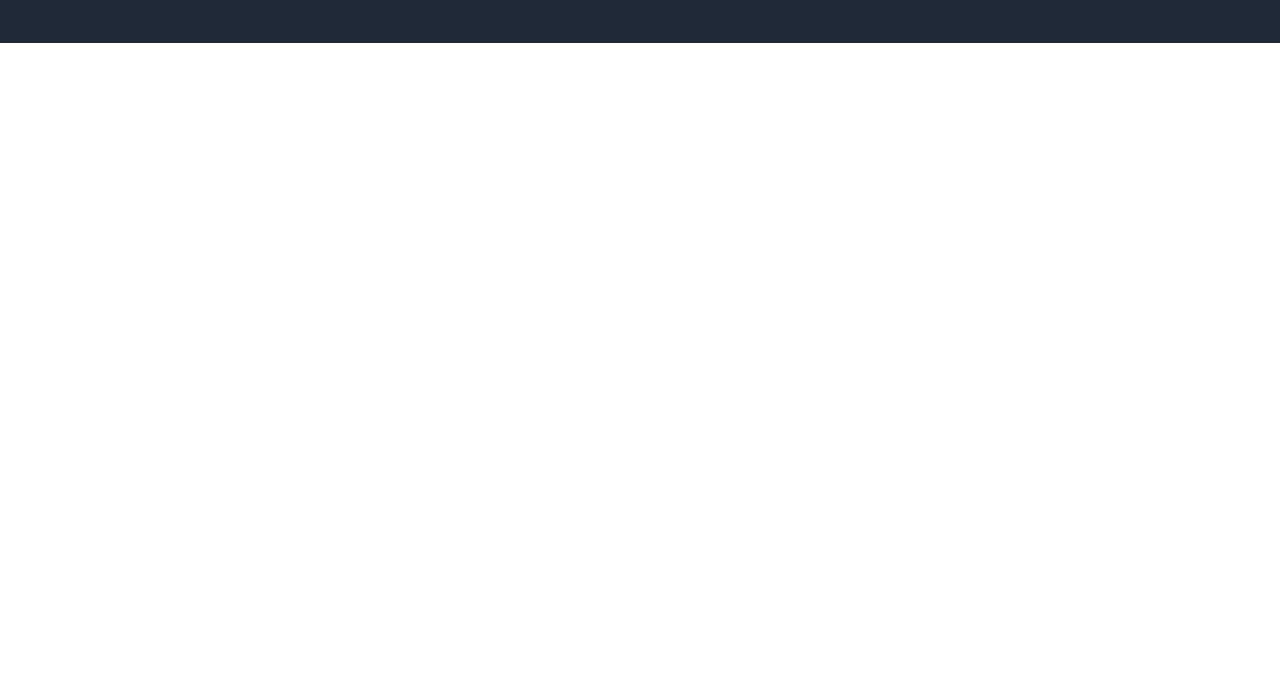
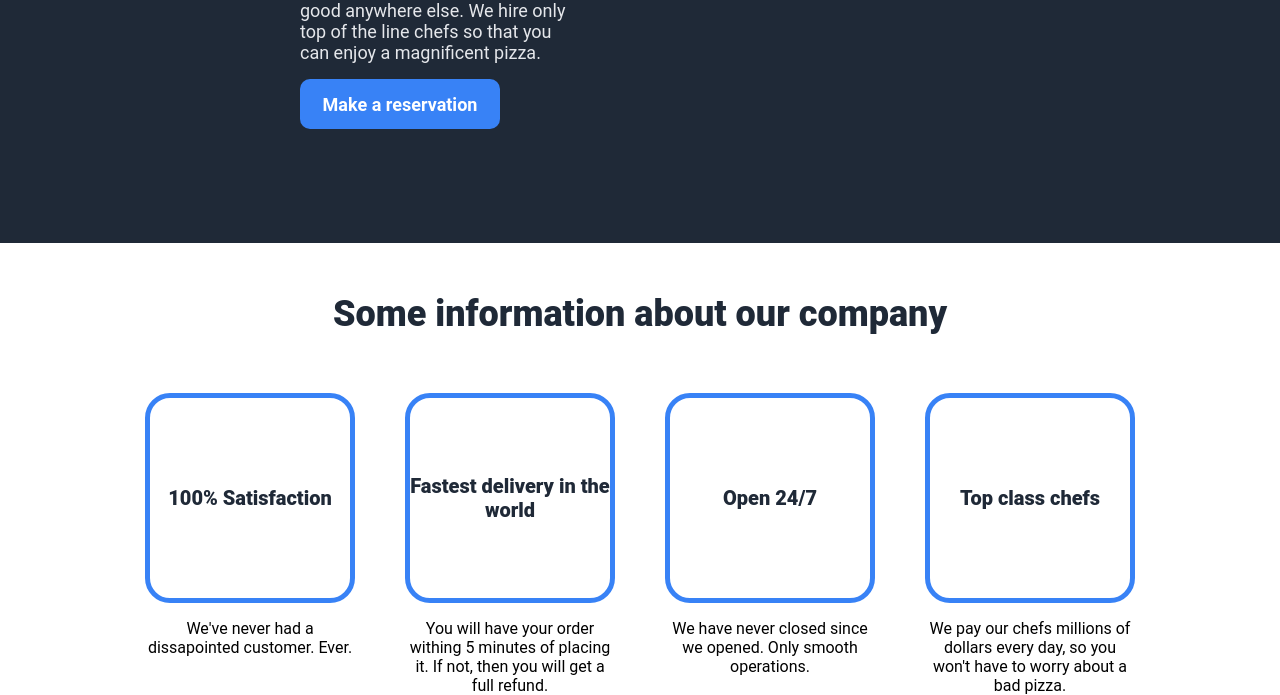
Before and after one commit to Redekian/odin-landing-page, a plain HTML site: page index.html in a window 1280 px wide. Shown: the part 582-1277 px from the top of the page. Before the commit the page ends 800 px from the top, so only its background shows below. Drawn offline with Linux system fonts and the light colour scheme.

Commit message:
Add information

```diff
--- a/index.html
+++ b/index.html
@@ -1,16 +1,16 @@
 <!DOCTYPE html>
 <html>
   <head>
-    <meta charset='utf-8'>
-    <meta http-equiv='X-UA-Compatible' content='IE=edge'>
+    <meta charset="utf-8" />
+    <meta http-equiv="X-UA-Compatible" content="IE=edge" />
     <title>Landing Page</title>
-    <meta name="viewport" content="width=device-width, initial-scale=1.0">
-    <link rel='stylesheet' type='text/css' media='screen' href='main.css'>
-    <script src='main.js'></script>
+    <meta name="viewport" content="width=device-width, initial-scale=1.0" />
+    <link rel="stylesheet" type="text/css" media="screen" href="main.css" />
+    <script src="main.js"></script>
   </head>
   <body>
     <div class="header">
-        <img src="./img/logo.png" alt="Pizza Logo" class="logo">
+      <img src="./img/logo.png" alt="Pizza Logo" class="logo" />
       <div class="links">
         <a href="./index.html">About</a>
         <a href="./index.html">Support</a>
@@ -19,11 +19,46 @@
     </div>
     <div class="hero">
       <div class="text">
-            <div class="hero-main">The most epic pizza experience ever. Guaranteed.</div>
-            <div class="hero-secondary">We assure you that you wont be able to experience a pizza this good anywhere else. We hire only top of the line chefs so that you can enjoy a magnificent pizza.</div>
+        <div class="hero-main">
+          The most epic pizza experience ever. Guaranteed.
+        </div>
+        <div class="hero-secondary">
+          We assure you that you wont be able to experience a pizza this good
+          anywhere else. We hire only top of the line chefs so that you can
+          enjoy a magnificent pizza.
+        </div>
         <button class="hero-button">Make a reservation</button>
       </div>
-        <img src="./img/pizza.jpg">
+      <img src="./img/pizza.jpg" />
+    </div>
+    <div class="information">
+      <div class="heading">Some information about our company</div>
+      <div class="containers">
+        <div class="container">
+          <div class="border">
+            <p>100% Satisfaction</p>
+          </div>
+          <p>We've never had a dissapointed customer. Ever.</p>
+        </div>
+        <div class="container">
+          <div class="border" />
+           <p>Fastest delivery in the world</p>
+          </div>
+          <p>You will have your order withing 5 minutes of placing it. If not, then you will get a full refund.</p>
+        </div>
+        <div class="container">
+          <div class="border" />
+            <p>Open 24/7</p>
+          </div>
+          <p>We have never closed since we opened. Only smooth operations.</p>
+        </div>
+        <div class="container">
+          <div class="border" />
+            <p>Top class chefs</p>
+          </div>
+          <p>We pay our chefs millions of dollars every day, so you won't have to worry about a bad pizza.</p>
+        </div>
+      </div>
     </div>
   </body>
 </html>
--- a/main.css
+++ b/main.css
@@ -40,6 +40,7 @@ a, a:visited {
     overflow: hidden;
     border-radius: 25px;
     margin: 100px 0;
+    flex-shrink: 0;
 }
 
 .hero {
@@ -47,7 +48,8 @@ a, a:visited {
     background-color: #1F2937;
     justify-content: space-between;
     padding: 0 300px;
-    height: 500px;
+    height: 700px;
+    gap: 64px;
 }
 
 .hero-main {
@@ -88,3 +90,52 @@ a, a:visited {
     gap: 16px;
     width: 600px;
 }
+
+.information {
+    display: flex;
+    align-items: center;
+    padding-top: 50px;
+    flex-direction: column;
+}
+
+.information .heading {
+    font-family: 'Roboto' , sans-serif;
+    font-size: 36px;
+    font-weight: 800;
+    color: #1F2937;
+    height: 100px;
+}
+
+.containers {
+    display: flex;
+    flex-wrap: wrap;
+    flex-direction: row;
+    align-items: center;
+    gap: 50px;
+}
+
+.container {
+    height: 260px;
+    width: 210px;
+}
+
+.container .border {
+    border: #3882F6 solid 5px;
+    border-radius: 25px;
+    height: 200px;
+    width: 200px;
+    display: flex;
+    justify-content: center;
+    align-items: center;
+}
+
+.container p {
+    font-family: 'Roboto' , sans-serif;
+    text-align: center;
+}
+
+.container .border p {
+    font-size: 20px;
+    font-weight: 800;
+    color: #1F2937;
+}
```
Also changed, not shown: img/white.png (added). Lines whose indentation alone changed are shown as unchanged.
